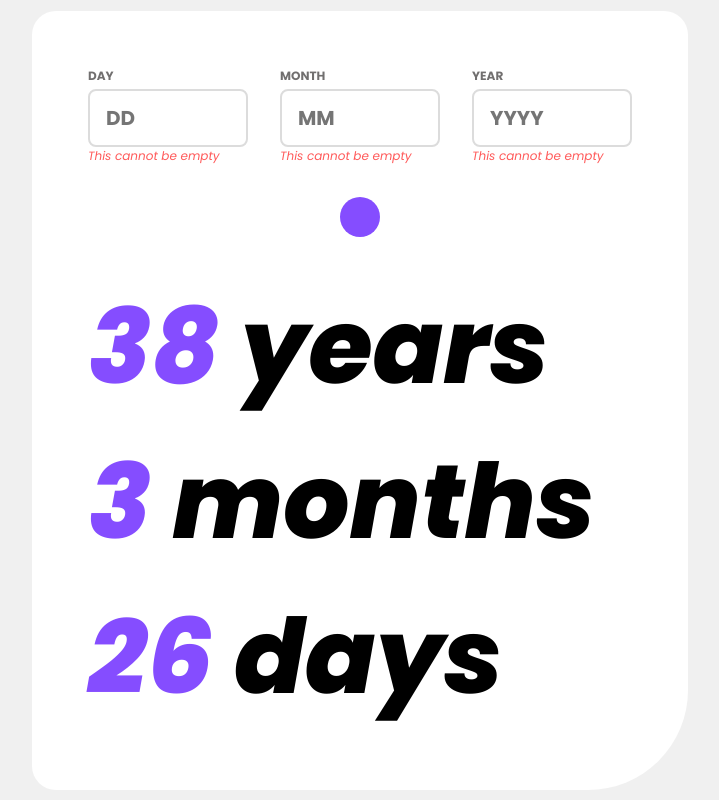
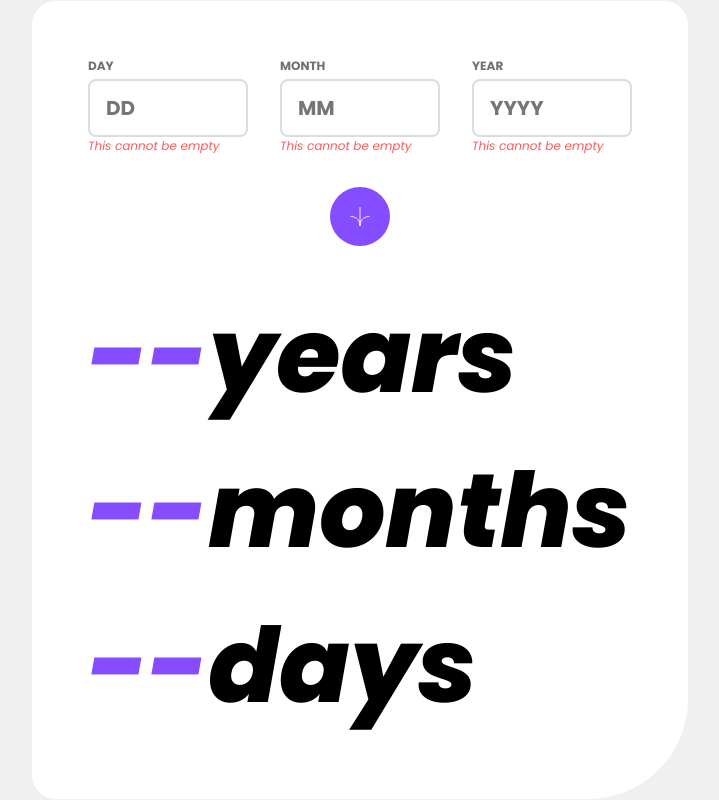
Before and after one commit to lanchesterr/Age-calculator-app, a plain HTML site: page index.html in a window 1280 px wide. Shown: the whole page, without its empty margins (280-999 px from the left). Drawn offline with Linux system fonts and the light colour scheme.

Commit message:
Update index.html

```diff
--- a/index.html
+++ b/index.html
@@ -4,7 +4,7 @@
   <meta charset="UTF-8">
   <meta name="viewport" content="width=device-width, initial-scale=1.0"> <!-- displays site properly based on user's device -->
 
-  <link rel="icon" type="image/png" sizes="32x32" href="./assets/images/favicon-32x32.png">
+  <link rel="icon" type="image/png" sizes="32x32" href="favicon-32x32.png">
   <script src="app.js" defer></script>
   <link rel="stylesheet" href="style.css">
   <title>Age calculator app</title>
@@ -33,22 +33,22 @@
       </div>
     </div>
     <div class="btn">
-      <button class="button"><img src="/assets/images/icon-arrow.svg" alt=""></button>
+      <button class="button"><img src="icon-arrow.svg" alt=""></button>
     </div>
     <div class="results">
       <div>
         <div class="years-result">
-          <span class="res-years">38</span> years
+          <span class="res-years">--</span>years
         </div>
       </div>
       <div>
         <div class="months-result">
-          <span class="res-months">3</span> months
+          <span class="res-months">--</span>months
         </div>
       </div>
       <div>
         <div class="days-result">
-          <span class="res-days">26</span> days
+          <span class="res-days">--</span>days
         </div>
       </div>
     </div>
```
